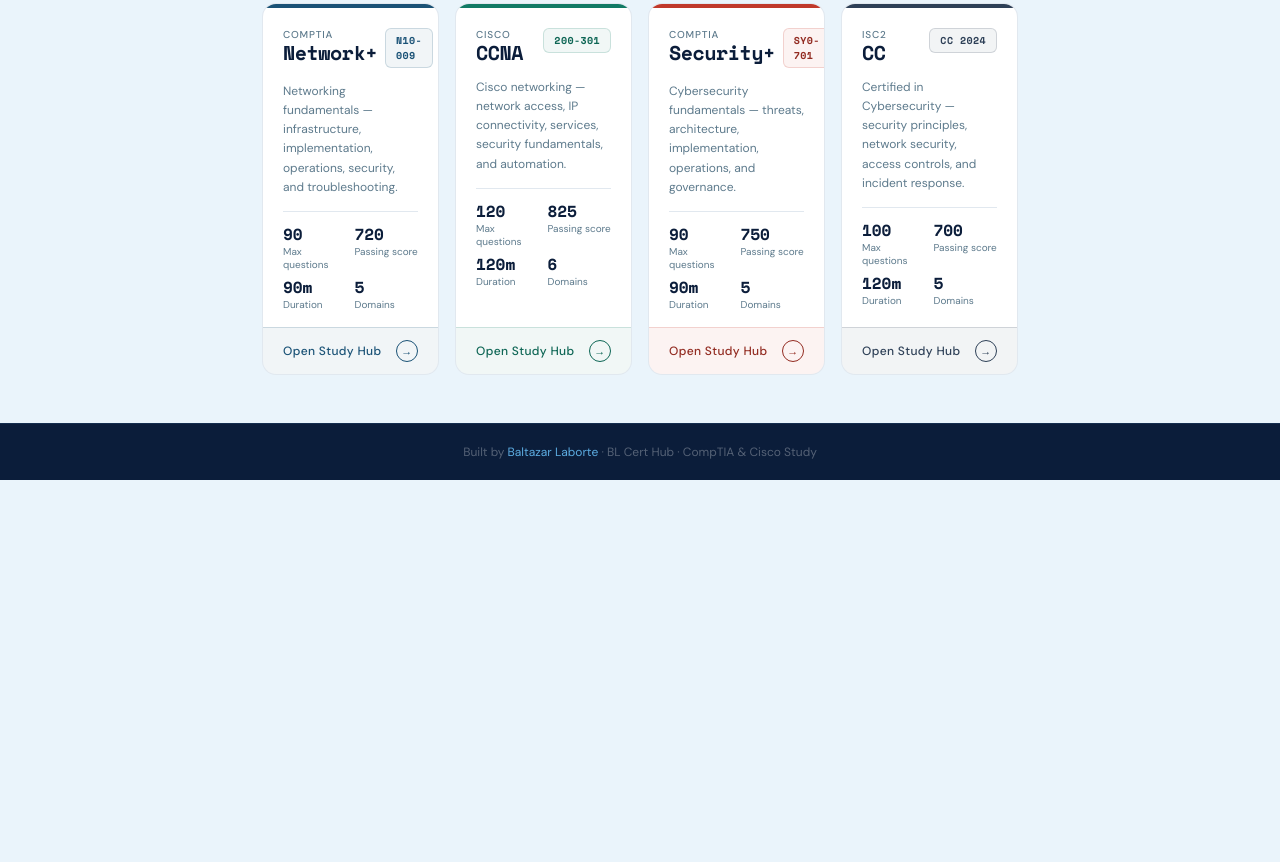
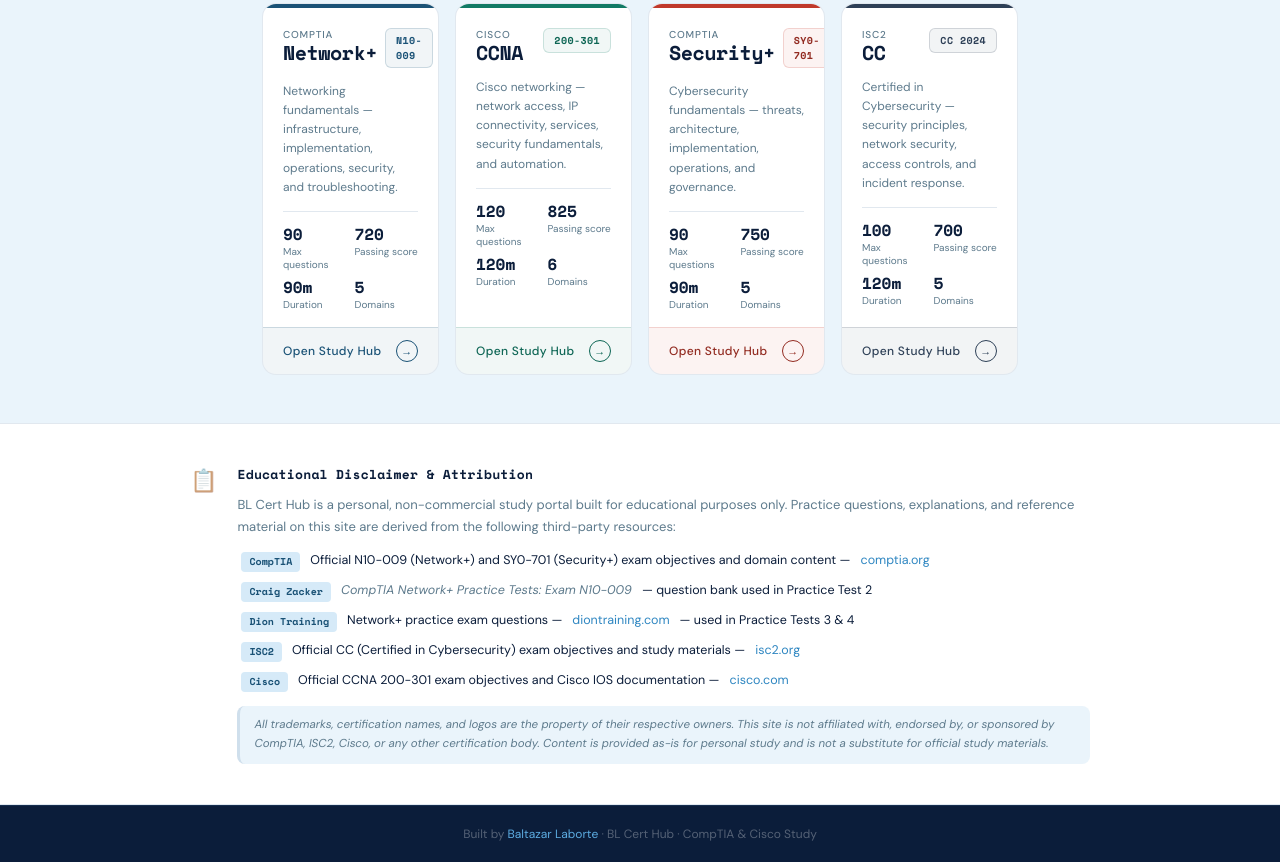
Before and after one commit to blaborte/1stopcertstudy, a plain HTML site: page index.html in a window 1280 px wide. Shown: the part 478-1340 px from the top of the page. Before the commit the page ends 958 px from the top, so only its background shows below. Drawn offline with nearby package versions, Linux system fonts and the light colour scheme.

Commit message:
Add files via upload

```diff
--- a/index.html
+++ b/index.html
@@ -309,6 +309,101 @@
     }
     @media (min-width: 681px) and (max-width: 900px) {
       .exam-grid { grid-template-columns: repeat(2, 1fr); }
+    }
+
+    /* ── DISCLAIMER ── */
+    .disclaimer-section {
+      background: var(--white);
+      border-top: 1px solid var(--border);
+      border-bottom: 1px solid var(--border);
+      padding: 2.5rem 2rem;
+    }
+    .disclaimer-inner {
+      max-width: 900px;
+      margin: 0 auto;
+      display: flex;
+      gap: 20px;
+      align-items: flex-start;
+    }
+    .disclaimer-icon {
+      font-size: 22px;
+      flex-shrink: 0;
+      margin-top: 2px;
+      opacity: 0.7;
+    }
+    .disclaimer-content { flex: 1; }
+    .disclaimer-title {
+      font-family: 'Space Mono', monospace;
+      font-size: 13px;
+      font-weight: 700;
+      color: var(--navy);
+      margin-bottom: 10px;
+      letter-spacing: .02em;
+    }
+    .disclaimer-body {
+      font-size: 13px;
+      color: var(--muted);
+      line-height: 1.7;
+      margin-bottom: 12px;
+    }
+    .disclaimer-sources {
+      list-style: none;
+      display: flex;
+      flex-direction: column;
+      gap: 8px;
+      margin-bottom: 14px;
+    }
+    .disclaimer-sources li {
+      font-size: 12.5px;
+      color: var(--text);
+      line-height: 1.6;
+      padding-left: 4px;
+      display: flex;
+      align-items: flex-start;
+      gap: 10px;
+    }
+    .disclaimer-sources li em {
+      font-style: italic;
+      color: var(--muted);
+    }
+    .disclaimer-sources a {
+      color: var(--accent);
+      text-decoration: none;
+    }
+    .disclaimer-sources a:hover { text-decoration: underline; }
+    .src-badge {
+      font-family: 'Space Mono', monospace;
+      font-size: 10px;
+      font-weight: 700;
+      padding: 2px 8px;
+      border-radius: 4px;
+      background: var(--mid);
+      color: var(--blue);
+      white-space: nowrap;
+      flex-shrink: 0;
+      margin-top: 2px;
+    }
+    .disclaimer-note {
+      font-size: 11.5px;
+      color: var(--muted);
+      line-height: 1.65;
+      padding: 10px 14px;
+      background: var(--light);
+      border-radius: 8px;
+      border-left: 3px solid var(--border);
+      font-style: italic;
+    }
+    html.dark .disclaimer-section {
+      background: var(--white);
+      border-color: var(--border);
+    }
+    html.dark .disclaimer-note { background: var(--mid); }
+    html.dark .src-badge { background: var(--mid); color: var(--sky); }
+    html.dark .disclaimer-title { color: var(--text); }
+    html.dark .disclaimer-sources li { color: var(--text); }
+    @media (max-width: 600px) {
+      .disclaimer-inner { flex-direction: column; gap: 12px; }
+      .disclaimer-icon { display: none; }
     }
 
     /* ── DARK MODE ── */
@@ -721,6 +816,32 @@
   </div>
 </div>
 
+<!-- DISCLAIMER -->
+<section class="disclaimer-section">
+  <div class="disclaimer-inner">
+    <div class="disclaimer-icon">📋</div>
+    <div class="disclaimer-content">
+      <div class="disclaimer-title">Educational Disclaimer &amp; Attribution</div>
+      <p class="disclaimer-body">
+        BL Cert Hub is a personal, non-commercial study portal built for educational purposes only.
+        Practice questions, explanations, and reference material on this site are derived from the following third-party resources:
+      </p>
+      <ul class="disclaimer-sources">
+        <li><span class="src-badge">CompTIA</span> Official N10-009 (Network+) and SY0-701 (Security+) exam objectives and domain content — <a href="https://www.comptia.org" target="_blank" rel="noopener">comptia.org</a></li>
+        <li><span class="src-badge">Craig Zacker</span> <em>CompTIA Network+ Practice Tests: Exam N10-009</em> — question bank used in Practice Test 2</li>
+        <li><span class="src-badge">Dion Training</span> Network+ practice exam questions — <a href="https://www.diontraining.com" target="_blank" rel="noopener">diontraining.com</a> — used in Practice Tests 3 &amp; 4</li>
+        <li><span class="src-badge">ISC2</span> Official CC (Certified in Cybersecurity) exam objectives and study materials — <a href="https://www.isc2.org" target="_blank" rel="noopener">isc2.org</a></li>
+        <li><span class="src-badge">Cisco</span> Official CCNA 200-301 exam objectives and Cisco IOS documentation — <a href="https://www.cisco.com" target="_blank" rel="noopener">cisco.com</a></li>
+      </ul>
+      <p class="disclaimer-note">
+        All trademarks, certification names, and logos are the property of their respective owners.
+        This site is not affiliated with, endorsed by, or sponsored by CompTIA, ISC2, Cisco, or any other certification body.
+        Content is provided as-is for personal study and is not a substitute for official study materials.
+      </p>
+    </div>
+  </div>
+</section>
+
 <!-- FOOTER -->
 <footer>
   <p>Built by <a href="https://blaborte.github.io" target="_blank">Baltazar Laborte</a> · BL Cert Hub · CompTIA &amp; Cisco Study</p>
```
